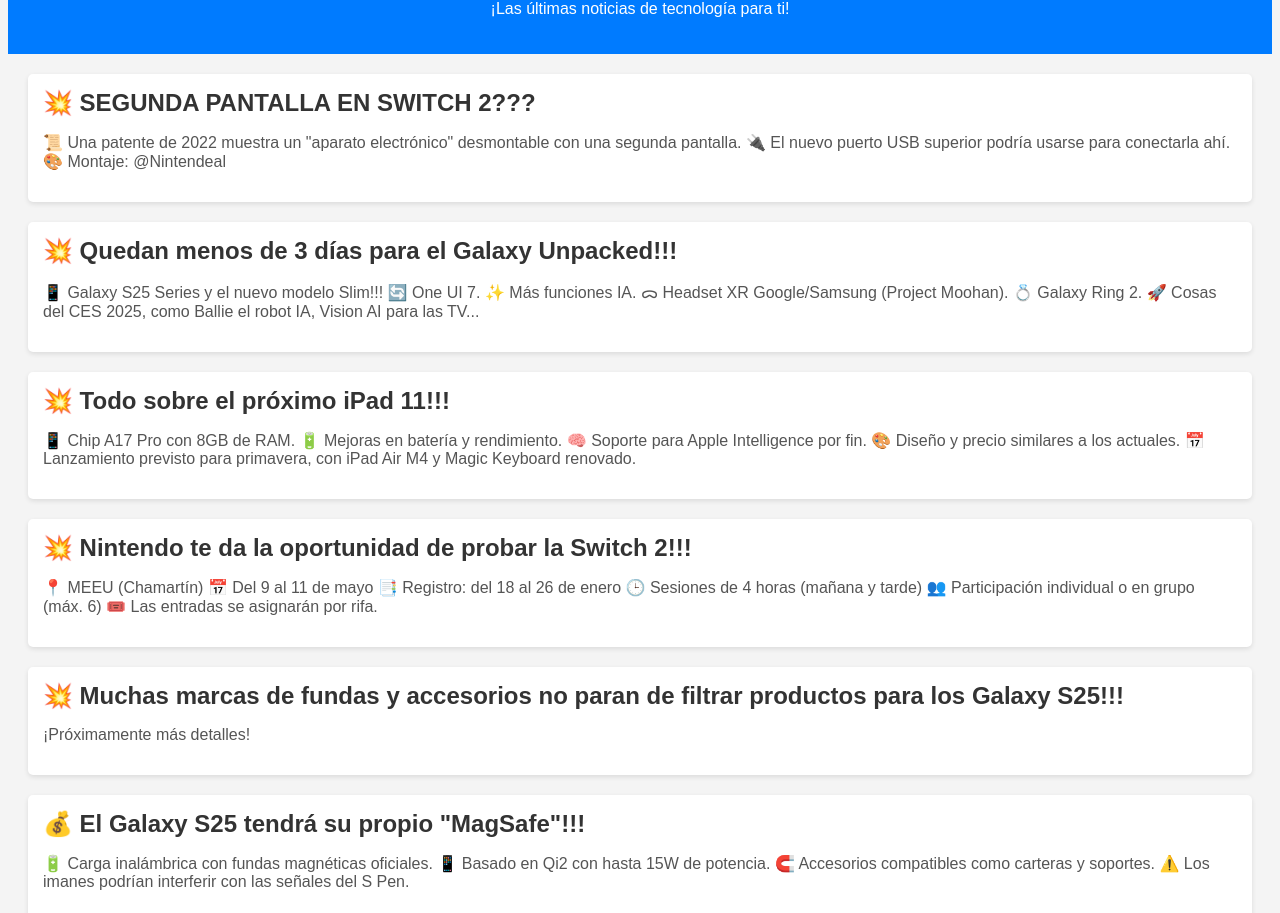
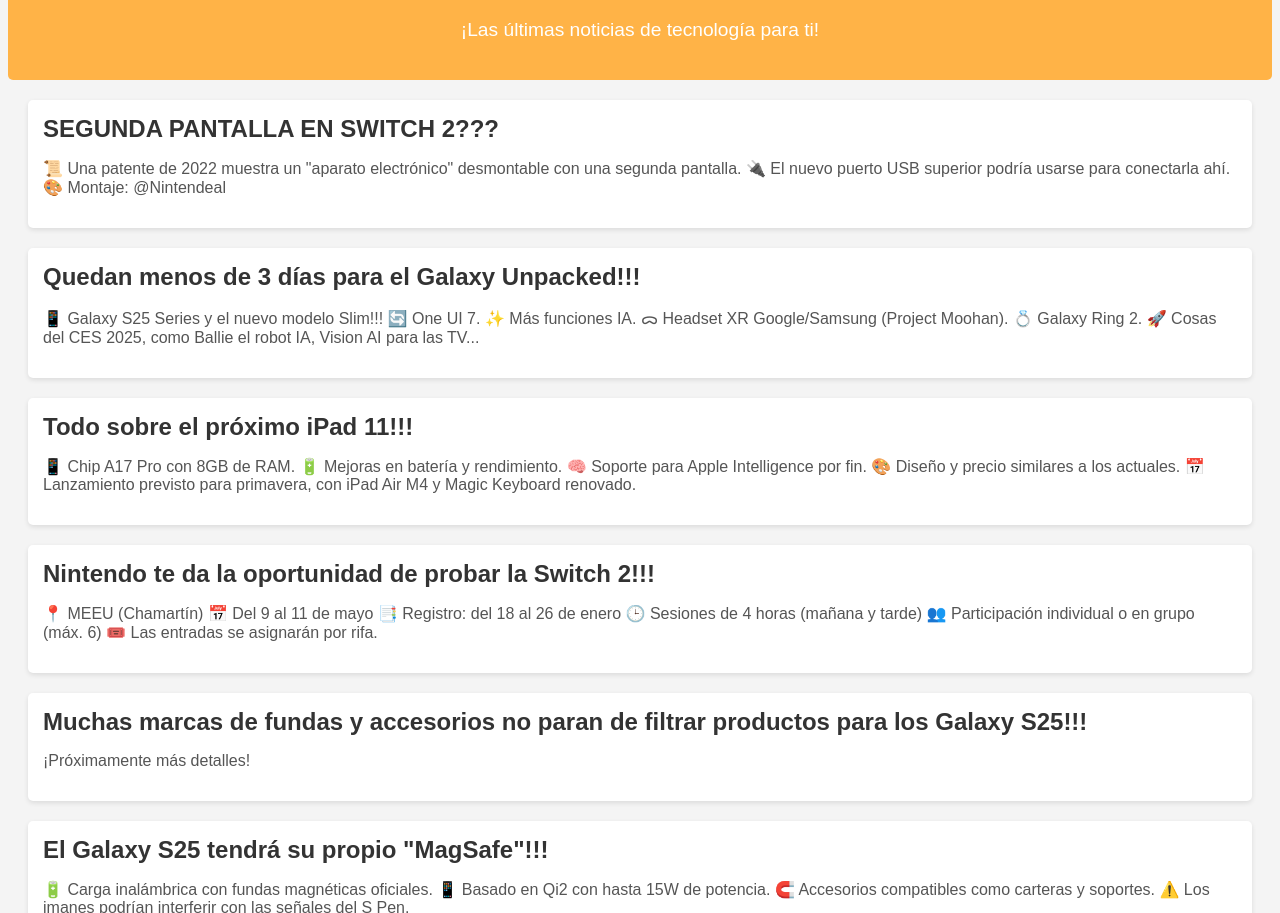
Before and after one commit to marcoooomp/GoTech, a plain HTML site: page index.html in a window 1280 px wide. Shown: the part 108-1021 px from the top of the page. Drawn offline with Linux system fonts and the light colour scheme.

Commit message:
Update index.html

```diff
--- a/index.html
+++ b/index.html
@@ -6,29 +6,29 @@
     <title>Lo mejor de la última semana, solo en GoTech!</title>
     <style>
         body { font-family: Arial, sans-serif; background-color: #f4f4f4; color: #333; }
-        h1 { color: #007bff; text-align: center; }
-        h2 { color: #333; }
+        h1 { color: #007bff; text-align: center; font-size: 2.5rem; }
+        h2 { color: #333; font-size: 1.5rem; }
         .news-item { margin-bottom: 20px; padding: 15px; background-color: #ffffff; border-radius: 5px; box-shadow: 0 2px 5px rgba(0, 0, 0, 0.1); }
         .news-item h2 { margin: 0 0 10px 0; font-size: 1.5rem; }
         .news-item p { font-size: 1rem; color: #555; }
-        header { background-color: #007bff; color: white; padding: 20px; text-align: center; }
+        header { background-color: #FFB347; color: white; padding: 20px; text-align: center; border-radius: 5px; }
         section { margin: 20px; }
     </style>
 </head>
 <body>
     <header>
         <h1>Lo mejor de la última semana, solo en GoTech!</h1>
-        <p>¡Las últimas noticias de tecnología para ti!</p>
+        <p style="font-size: 1.2rem;">¡Las últimas noticias de tecnología para ti!</p>
     </header>
     <section>
         <div class="news-item">
-            <h2>💥 SEGUNDA PANTALLA EN SWITCH 2???</h2>
+            <h2>SEGUNDA PANTALLA EN SWITCH 2???</h2>
             <p>📜 Una patente de 2022 muestra un "aparato electrónico" desmontable con una segunda pantalla.
             🔌 El nuevo puerto USB superior podría usarse para conectarla ahí.
             🎨 Montaje: @Nintendeal</p>
         </div>
         <div class="news-item">
-            <h2>💥 Quedan menos de 3 días para el Galaxy Unpacked!!!</h2>
+            <h2>Quedan menos de 3 días para el Galaxy Unpacked!!!</h2>
             <p>📱 Galaxy S25 Series y el nuevo modelo Slim!!!
             🔄 One UI 7.
             ✨ Más funciones IA.
@@ -37,7 +37,7 @@
             🚀 Cosas del CES 2025, como Ballie el robot IA, Vision AI para las TV...</p>
         </div>
         <div class="news-item">
-            <h2>💥 Todo sobre el próximo iPad 11!!!</h2>
+            <h2>Todo sobre el próximo iPad 11!!!</h2>
             <p>📱 Chip A17 Pro con 8GB de RAM.
             🔋 Mejoras en batería y rendimiento.
             🧠 Soporte para Apple Intelligence por fin.
@@ -45,7 +45,7 @@
             📅 Lanzamiento previsto para primavera, con iPad Air M4 y Magic Keyboard renovado.</p>
         </div>
         <div class="news-item">
-            <h2>💥 Nintendo te da la oportunidad de probar la Switch 2!!!</h2>
+            <h2>Nintendo te da la oportunidad de probar la Switch 2!!!</h2>
             <p>📍 MEEU (Chamartín)
             📅 Del 9 al 11 de mayo
             📑 Registro: del 18 al 26 de enero
@@ -54,18 +54,18 @@
             🎟️ Las entradas se asignarán por rifa.</p>
         </div>
         <div class="news-item">
-            <h2>💥 Muchas marcas de fundas y accesorios no paran de filtrar productos para los Galaxy S25!!!</h2>
+            <h2>Muchas marcas de fundas y accesorios no paran de filtrar productos para los Galaxy S25!!!</h2>
             <p>¡Próximamente más detalles!</p>
         </div>
         <div class="news-item">
-            <h2>💰 El Galaxy S25 tendrá su propio "MagSafe"!!!</h2>
+            <h2>El Galaxy S25 tendrá su propio "MagSafe"!!!</h2>
             <p>🔋 Carga inalámbrica con fundas magnéticas oficiales.
             📱 Basado en Qi2 con hasta 15W de potencia.
             🧲 Accesorios compatibles como carteras y soportes.
             ⚠️ Los imanes podrían interferir con las señales del S Pen.</p>
         </div>
         <div class="news-item">
-            <h2>💥 Supuestamente se ha filtrado el anuncio de la serie Galaxy S25!!!</h2>
+            <h2>Supuestamente se ha filtrado el anuncio de la serie Galaxy S25!!!</h2>
             <p>- Nuevas funciones de IA
             - Mejor video nocturno
             - One UI 7
```
